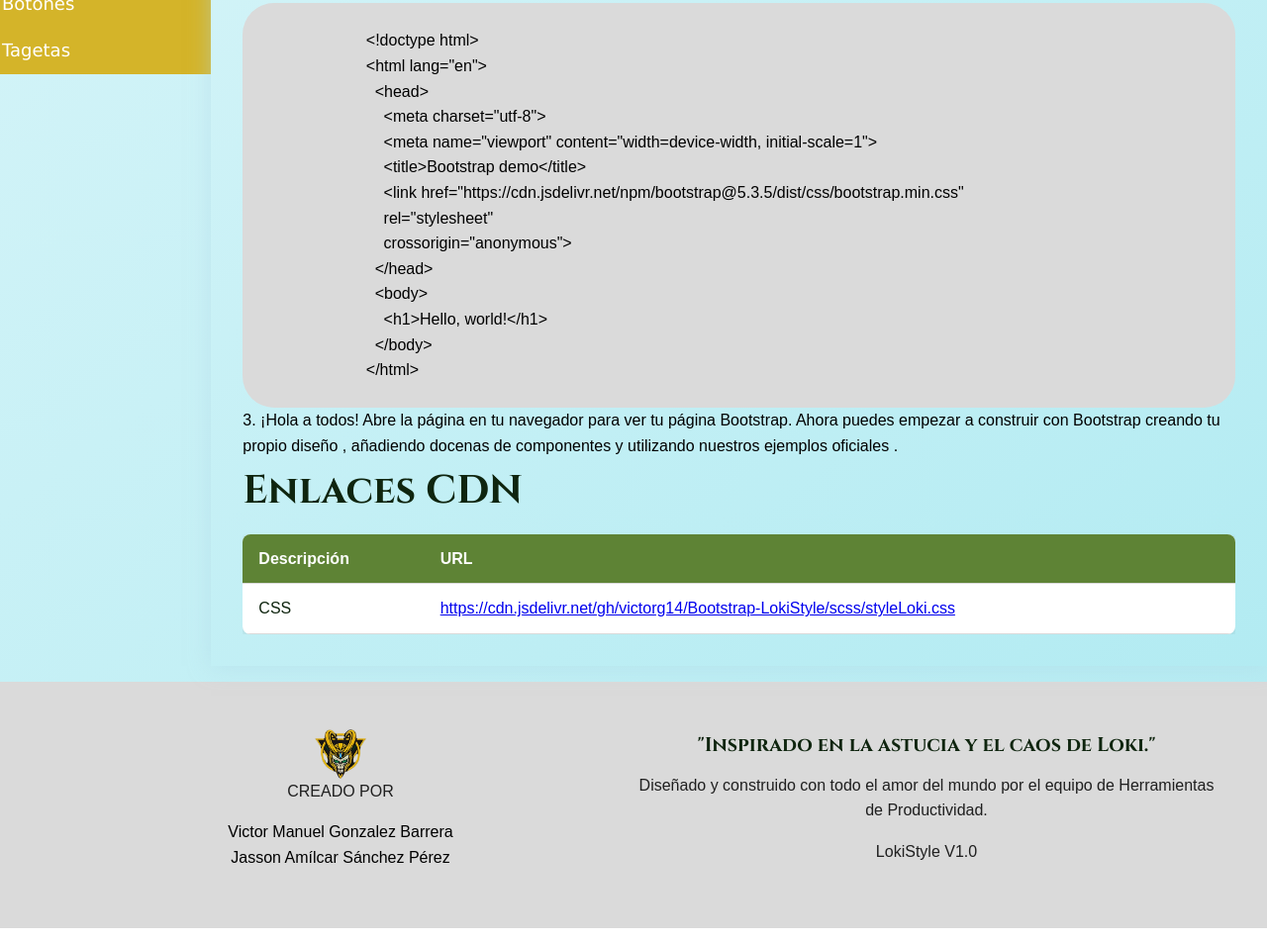
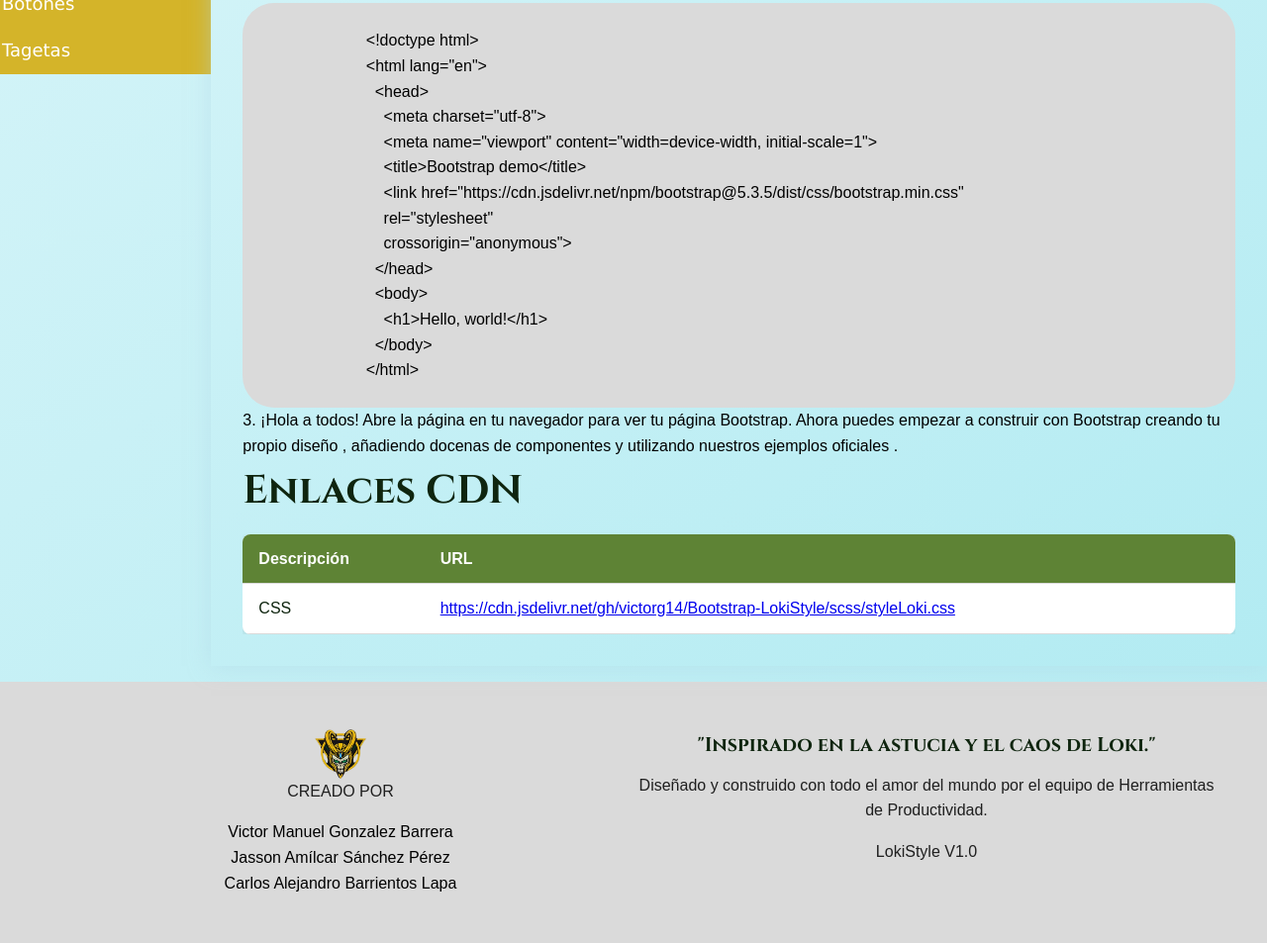
Before and after one commit to victorg14/Bootstrap-LokiStyle, a plain HTML site: page documentos/introduccion.html in a window 1280 px wide. Shown: the part 807-1760 px from the top of the page at 99% size. Drawn offline with Linux system fonts and the light colour scheme.

Commit message:
cambio en el readme y index.html

```diff
--- a/documentos/introduccion.html
+++ b/documentos/introduccion.html
@@ -201,6 +201,7 @@
                     <ul>
                         <li>Victor Manuel Gonzalez Barrera</li>
                         <li>Jasson Amílcar Sánchez Pérez</li>
+                        <li>Carlos Alejandro Barrientos Lapa</li>
 
                     </ul>
 
```
Also changed, not shown: index.html (+1 -0 lines), 1 other file.
